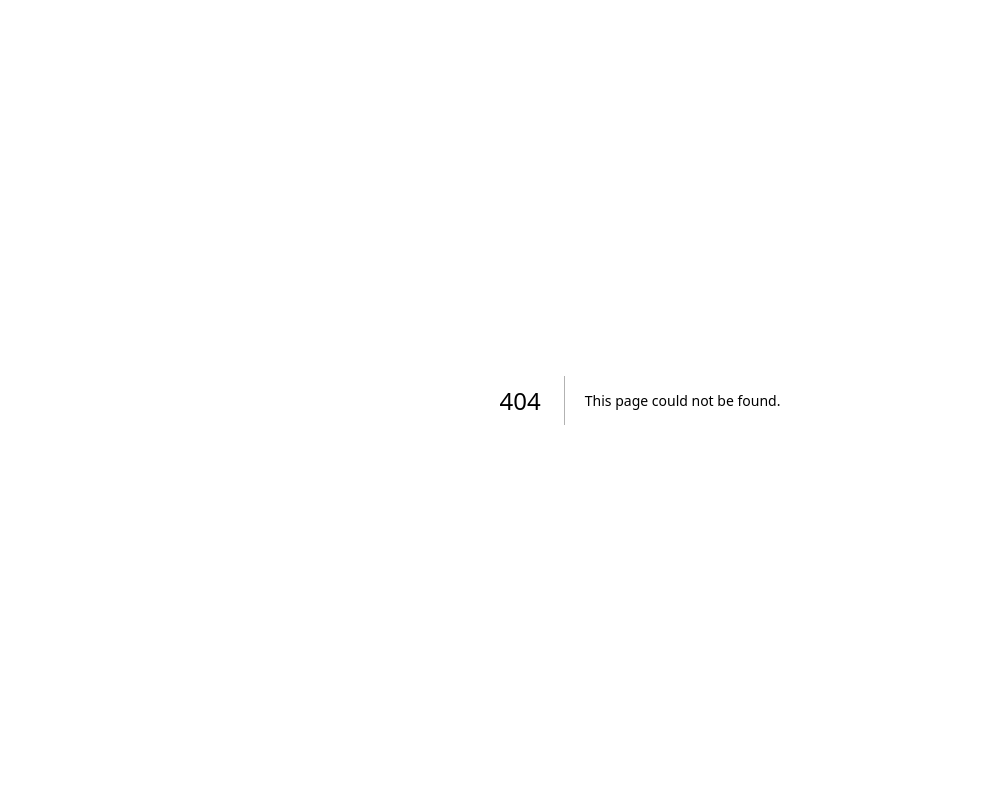
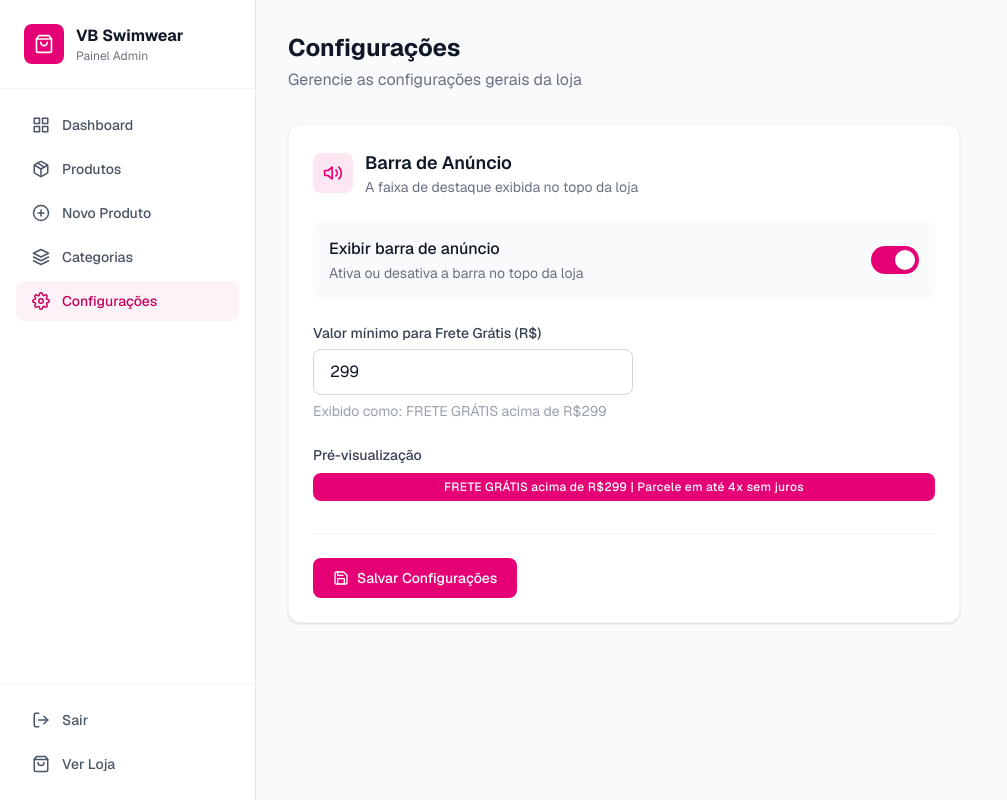
Before and after one commit to phablo200/vb_swimmer, a Next.js app: page /admin/configuracoes in a window 1280 px wide. Before the commit this address had no page. Shown: the whole page, without its empty margins (0-1007 px from the left). Built offline with nearby package versions, Linux system fonts and the light colour scheme; no server answers; the database is empty; sample sign-in values are in the browser's storage.

Commit message:
feat(Configuration) - New file make possible to configure some parameters.

```diff
--- /dev/null
+++ b/src/app/admin/configuracoes/page.tsx
@@ -0,0 +1,204 @@
+"use client";
+
+import { useEffect, useState, useCallback } from "react";
+import { FiSave, FiVolume2 } from "react-icons/fi";
+import Button from "@/app/components/ui/Button";
+
+interface SiteConfig {
+  announcementEnabled: boolean;
+  freeShippingMinValue: number;
+}
+
+export default function ConfiguracoesPage() {
+  const [config, setConfig] = useState<SiteConfig>({
+    announcementEnabled: true,
+    freeShippingMinValue: 299,
+  });
+  const [loading, setLoading] = useState(true);
+  const [saving, setSaving] = useState(false);
+  const [success, setSuccess] = useState("");
+  const [error, setError] = useState("");
+
+  const token =
+    typeof window !== "undefined" ? localStorage.getItem("admin_token") : null;
+
+  const fetchConfig = useCallback(async () => {
+    try {
+      const res = await fetch("/api/config/site");
+      const data = await res.json();
+      if (data.config) {
+        setConfig({
+          announcementEnabled: data.config.announcementEnabled,
+          freeShippingMinValue: data.config.freeShippingMinValue,
+        });
+      }
+    } catch {
+      console.error("Erro ao carregar configurações");
+    } finally {
+      setLoading(false);
+    }
+  }, []);
+
+  useEffect(() => {
+    fetchConfig();
+  }, [fetchConfig]);
+
+  const handleSave = async () => {
+    setSaving(true);
+    setError("");
+    setSuccess("");
+
+    try {
+      const res = await fetch("/api/config/site", {
+        method: "PUT",
+        headers: {
+          "Content-Type": "application/json",
+          Authorization: `Bearer ${token}`,
+        },
+        body: JSON.stringify(config),
+      });
+
+      const data = await res.json();
+
+      if (!res.ok) {
+        setError(data.error || "Erro ao salvar configurações");
+        return;
+      }
+
+      setSuccess("Configurações salvas com sucesso!");
+      setTimeout(() => setSuccess(""), 3000);
+    } catch {
+      setError("Erro de conexão");
+    } finally {
+      setSaving(false);
+    }
+  };
+
+  if (loading) {
+    return (
+      <div className="flex items-center justify-center py-20">
+        <div className="animate-spin h-8 w-8 border-4 border-pink-600 border-t-transparent rounded-full" />
+      </div>
+    );
+  }
+
+  return (
+    <div>
+      <div className="mb-8">
+        <h1 className="text-2xl font-bold text-gray-900">Configurações</h1>
+        <p className="text-gray-500 mt-1">
+          Gerencie as configurações gerais da loja
+        </p>
+      </div>
+
+      {success && (
+        <div className="mb-6 p-4 bg-green-50 border border-green-200 rounded-lg text-sm text-green-700">
+          {success}
+        </div>
+      )}
+
+      {error && (
+        <div className="mb-6 p-4 bg-red-50 border border-red-200 rounded-lg text-sm text-red-700">
+          {error}
+        </div>
+      )}
+
+      {/* Announcement Bar */}
+      <div className="bg-white rounded-xl shadow-sm border border-gray-100 p-6 max-w-2xl">
+        <div className="flex items-center gap-3 mb-6">
+          <div className="w-10 h-10 bg-pink-100 rounded-lg flex items-center justify-center">
+            <FiVolume2 className="text-pink-600" size={20} />
+          </div>
+          <div>
+            <h2 className="text-lg font-semibold text-gray-900">
+              Barra de Anúncio
+            </h2>
+            <p className="text-sm text-gray-500">
+              A faixa de destaque exibida no topo da loja
+            </p>
+          </div>
+        </div>
+
+        <div className="space-y-6">
+          {/* Toggle */}
+          <div className="flex items-center justify-between p-4 bg-gray-50 rounded-lg">
+            <div>
+              <p className="font-medium text-gray-900">Exibir barra de anúncio</p>
+              <p className="text-sm text-gray-500 mt-0.5">
+                Ativa ou desativa a barra no topo da loja
+              </p>
+            </div>
+            <button
+              type="button"
+              role="switch"
+              aria-checked={config.announcementEnabled}
+              onClick={() =>
+                setConfig({
+                  ...config,
+                  announcementEnabled: !config.announcementEnabled,
+                })
+              }
+              className={`relative inline-flex h-7 w-12 items-center rounded-full transition-colors ${
+                config.announcementEnabled ? "bg-pink-600" : "bg-gray-300"
+              }`}
+            >
+              <span
+                className={`inline-block h-5 w-5 transform rounded-full bg-white shadow-sm transition-transform ${
+                  config.announcementEnabled ? "translate-x-6" : "translate-x-1"
+                }`}
+              />
+            </button>
+          </div>
+
+          {/* Free Shipping Value */}
+          <div>
+            <label className="block text-sm font-medium text-gray-700 mb-1.5">
+              Valor mínimo para Frete Grátis (R$)
+            </label>
+            <input
+              type="number"
+              min="0"
+              step="1"
+              value={config.freeShippingMinValue}
+              onChange={(e) =>
+                setConfig({
+                  ...config,
+                  freeShippingMinValue: parseFloat(e.target.value) || 0,
+                })
+              }
+              className="w-full max-w-xs px-4 py-2.5 border border-gray-300 rounded-lg text-gray-900 focus:outline-none focus:ring-2 focus:ring-pink-500 focus:border-transparent"
+            />
+            <p className="text-sm text-gray-400 mt-1.5">
+              Exibido como: FRETE GRÁTIS acima de R${config.freeShippingMinValue}
+            </p>
+          </div>
+
+          {/* Preview */}
+          <div>
+            <p className="text-sm font-medium text-gray-700 mb-2">
+              Pré-visualização
+            </p>
+            {config.announcementEnabled ? (
+              <div className="bg-pink-600 text-white text-center text-xs py-1.5 font-medium tracking-wide rounded-lg">
+                FRETE GRÁTIS acima de R$
+                {config.freeShippingMinValue} | Parcele em até 4x sem
+                juros
+              </div>
+            ) : (
+              <div className="bg-gray-200 text-gray-500 text-center text-xs py-1.5 font-medium tracking-wide rounded-lg italic">
+                Barra de anúncio desativada
+              </div>
+            )}
+          </div>
+        </div>
+
+        <div className="mt-8 pt-6 border-t border-gray-100">
+          <Button onClick={handleSave} disabled={saving}>
+            <FiSave className="inline mr-2" size={16} />
+            {saving ? "Salvando..." : "Salvar Configurações"}
+          </Button>
+        </div>
+      </div>
+    </div>
+  );
+}
--- a/src/app/admin/layout.tsx
+++ b/src/app/admin/layout.tsx
@@ -14,6 +14,7 @@ import {
   FiEye,
   FiEyeOff,
   FiLayers,
+  FiSettings,
 } from "react-icons/fi";
 import Button from "@/app/components/ui/Button";
 import Input from "@/app/components/ui/Input";
@@ -152,6 +153,11 @@ export default function AdminLayout({ children }: AdminLayoutProps) {
       label: "Categorias",
       icon: FiLayers,
     },
+    {
+      href: "/admin/configuracoes",
+      label: "Configurações",
+      icon: FiSettings,
+    },
   ];
 
   return (
--- /dev/null
+++ b/src/app/api/config/site/route.ts
@@ -0,0 +1,65 @@
+import { NextRequest, NextResponse } from "next/server";
+import dbConnect from "@/app/lib/mongodb";
+import SiteConfig from "@/app/lib/models/SiteConfig";
+import { isAuthenticated } from "@/app/lib/auth";
+
+async function getOrCreateConfig() {
+  let config = await SiteConfig.findOne();
+  if (!config) {
+    config = await SiteConfig.create({
+      announcementEnabled: true,
+      freeShippingMinValue: 299,
+    });
+  }
+  return config;
+}
+
+export async function GET() {
+  try {
+    await dbConnect();
+    const config = await getOrCreateConfig();
+    return NextResponse.json({ config });
+  } catch (error) {
+    console.error("Erro ao buscar configurações:", error);
+    return NextResponse.json(
+      { error: "Erro ao buscar configurações" },
+      { status: 500 }
+    );
+  }
+}
+
+export async function PUT(request: NextRequest) {
+  try {
+    if (!isAuthenticated(request)) {
+      return NextResponse.json(
+        { error: "Não autorizado" },
+        { status: 401 }
+      );
+    }
+
+    await dbConnect();
+
+    const body = await request.json();
+    const config = await getOrCreateConfig();
+
+    if (typeof body.announcementEnabled === "boolean") {
+      config.announcementEnabled = body.announcementEnabled;
+    }
+    if (typeof body.freeShippingMinValue === "number") {
+      config.freeShippingMinValue = body.freeShippingMinValue;
+    }
+
+    await config.save();
+
+    return NextResponse.json({
+      config,
+      message: "Configurações atualizadas com sucesso",
+    });
+  } catch (error) {
+    console.error("Erro ao atualizar configurações:", error);
+    return NextResponse.json(
+      { error: "Erro ao atualizar configurações" },
+      { status: 500 }
+    );
+  }
+}
--- a/src/app/components/shop/Header.tsx
+++ b/src/app/components/shop/Header.tsx
@@ -8,6 +8,11 @@ import { useCart } from "./CartProvider";
 interface NavCategory {
   name: string;
   slug: string;
+}
+
+interface AnnouncementConfig {
+  announcementEnabled: boolean;
+  freeShippingMinValue: number;
 }
 
 const STATIC_LINKS = [
@@ -21,11 +26,21 @@ export default function Header() {
   const [menuOpen, setMenuOpen] = useState(false);
   const { itemCount } = useCart();
   const [categories, setCategories] = useState<NavCategory[]>([]);
+  const [announcement, setAnnouncement] = useState<AnnouncementConfig | null>(
+    null
+  );
 
   useEffect(() => {
     fetch("/api/categories")
       .then((res) => res.json())
       .then((data) => setCategories(data.categories || []))
+      .catch(() => {});
+
+    fetch("/api/config/site")
+      .then((res) => res.json())
+      .then((data) => {
+        if (data.config) setAnnouncement(data.config);
+      })
       .catch(() => {});
   }, []);
 
@@ -40,9 +55,12 @@ export default function Header() {
   return (
     <header className="bg-white border-b border-gray-100 sticky top-0 z-50">
       {/* Top bar */}
-      <div className="bg-pink-600 text-white text-center text-xs py-1.5 font-medium tracking-wide">
-        FRETE GRÁTIS acima de R$299 | Parcele em até 4x sem juros
-      </div>
+      {announcement?.announcementEnabled && (
+        <div className="bg-pink-600 text-white text-center text-xs py-1.5 font-medium tracking-wide">
+          FRETE GRÁTIS acima de R${announcement.freeShippingMinValue} | Parcele
+          em até 4x sem juros
+        </div>
+      )}
 
       <div className="max-w-7xl mx-auto px-4 sm:px-6 lg:px-8">
         <div className="flex items-center justify-between h-16">
--- /dev/null
+++ b/src/app/lib/models/SiteConfig.ts
@@ -0,0 +1,30 @@
+import mongoose, { Schema, Document, Model } from "mongoose";
+
+export interface ISiteConfig extends Document {
+  announcementEnabled: boolean;
+  freeShippingMinValue: number;
+  updatedAt: Date;
+}
+
+const SiteConfigSchema = new Schema<ISiteConfig>(
+  {
+    announcementEnabled: {
+      type: Boolean,
+      default: true,
+    },
+    freeShippingMinValue: {
+      type: Number,
+      default: 299,
+      min: 0,
+    },
+  },
+  {
+    timestamps: true,
+  }
+);
+
+const SiteConfig: Model<ISiteConfig> =
+  mongoose.models.SiteConfig ||
+  mongoose.model<ISiteConfig>("SiteConfig", SiteConfigSchema);
+
+export default SiteConfig;
```
